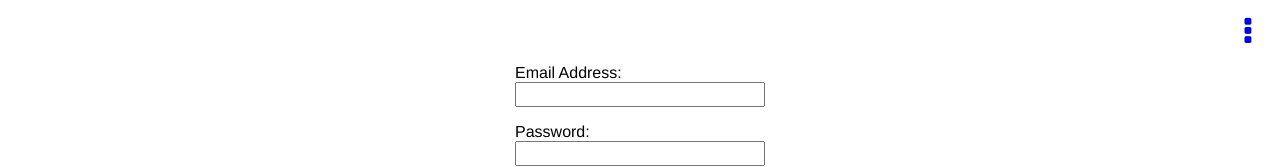
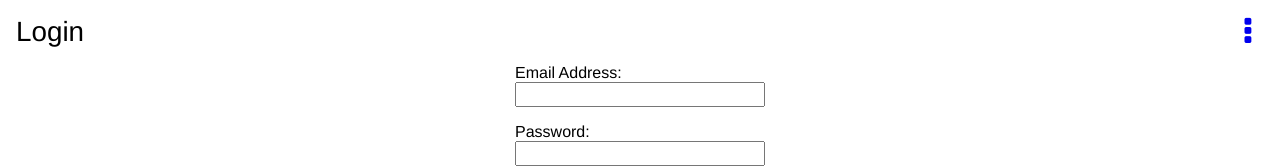
Before and after one commit to dabowheel/displaytime, a Vue app: page /login in a window 1280 px wide. Shown: the top 167 px of the page. Built offline with nearby package versions, Linux system fonts and the light colour scheme.

Commit message:
left align headers

```diff
--- a/ui/Login.vue
+++ b/ui/Login.vue
@@ -105,7 +105,7 @@
   }
 </script>
 
-<style>
+<style scoped>
   #id {
     text-align: center;
     width: 100%;
--- a/ui/Toolbar.vue
+++ b/ui/Toolbar.vue
@@ -1,8 +1,12 @@
 <template>
   <div>
     <div class="drop-menu drop-menu-left">
-      <div v-if='$route.path == "/settings"' class="drop-menu-header">
-        <span class='header'>Settings</span>
+      <div class="drop-menu-header drop-menu-header-left">
+        <span v-if='$route.path == "/signup"' class='header'>Sign Up</span>
+        <span v-if='$route.path == "/login"' class='header'>Login</span>
+        <span v-if='$route.path == "/error"' class='header'>Error</span>
+        <span v-if='$route.path == "/profile"' class='header'>Profile</span>
+        <span v-if='$route.path == "/settings"' class='header'>Settings</span>
       </div>
     </div>
     <div v-bind:class="{ 'drop-menu-expanded': menuExpanded }" class="drop-menu">
@@ -112,8 +116,13 @@
   }
   .drop-menu-left {
     right: auto;
+    text-align: left;
+  }
+  .drop-menu-header-left {
+    text-align: left;
   }
   .header {
     font-size: 1.73906em;
+    text-align: left;
   }
 </style>
```
